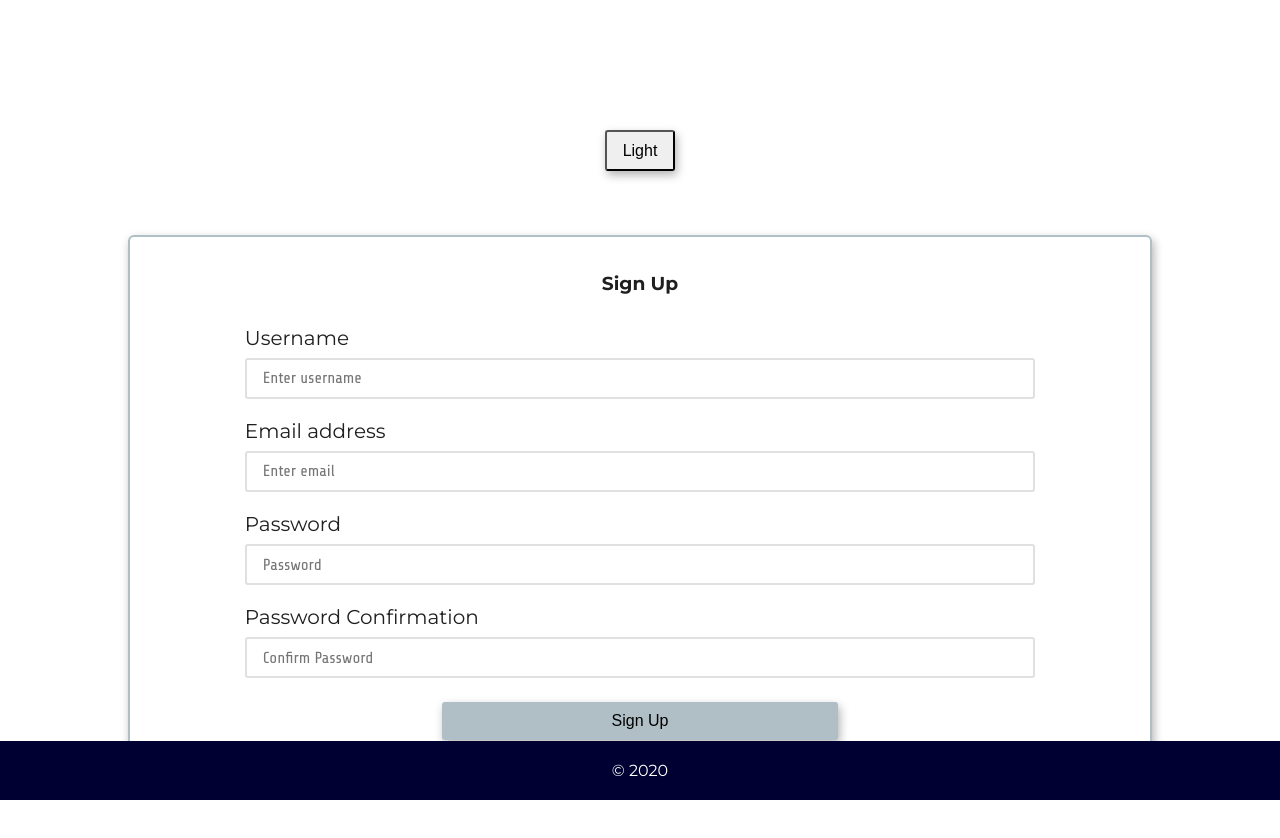
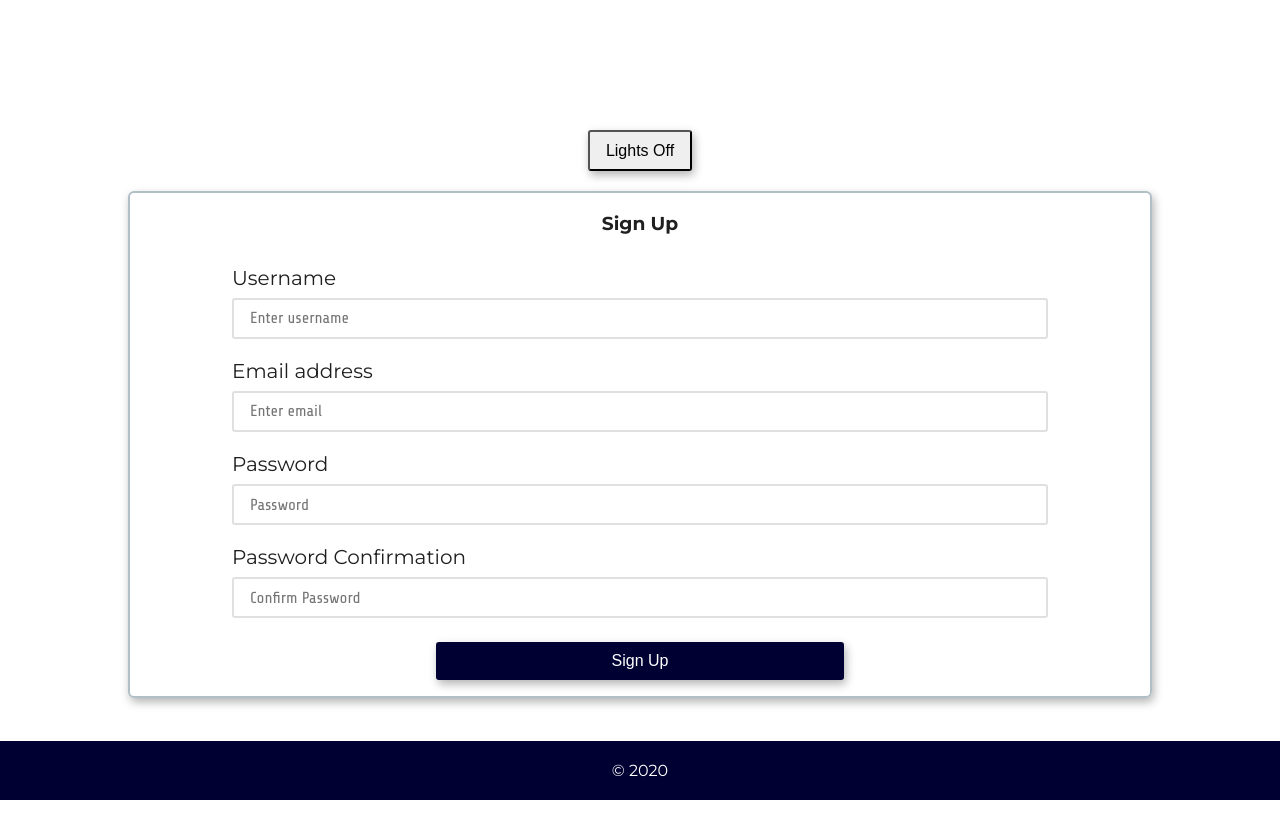
Before and after one commit to GabrielleEaston/hyTech, a React (Create React App) app in the folder client/: page /sign-up in a window 1280 px wide. Shown: the top 838 px of the page. Built offline with nearby package versions, Linux system fonts and the light colour scheme.

Commit message:
light switch working on every page

```diff
--- a/client/src/App.css
+++ b/client/src/App.css
@@ -11,6 +11,7 @@
   display: flex;
   flex-direction: column;
   align-items: center;
+
 }
 .lightMode {
   background-color: white;
--- a/client/src/App.jsx
+++ b/client/src/App.jsx
@@ -48,7 +48,7 @@ class App extends Component {
     if (this.state.mode) {
     return (
       <div className="darkMode">
-        <button onClick={this.toggleDarkMode} className="lightSwitch">Dark</button>
+        <button onClick={this.toggleDarkMode} className="lightSwitch">Lights On</button>
         <Switch>
           <Route exact path="/products" render={() => <Products user={user} />} />
           <Route exact path="/" render={() => <Products user={user} />} />
@@ -66,7 +66,7 @@ class App extends Component {
     } else {
       return (
         <div className="lightMode">
-        <button onClick={this.toggleDarkMode} className="lightSwitch">Light</button>
+        <button onClick={this.toggleDarkMode} className="lightSwitch">Lights Off</button>
         <Switch>
           <Route exact path="/products" render={() => <Products user={user} />} />
           <Route exact path="/" render={() => <Products user={user} />} />
--- a/client/src/components/Product.css
+++ b/client/src/components/Product.css
@@ -10,6 +10,10 @@
     padding: 20px;
     margin-bottom: 60px;
 } */
+
+div.product {
+  padding-bottom: 100px;
+}
 
 .product:hover {
     transform: scale(1.02);
--- a/client/src/components/ProductDetail.css
+++ b/client/src/components/ProductDetail.css
@@ -38,8 +38,11 @@
   margin-left: 180px;
 }
 
+div.detail {
+    padding-bottom: 200px;
+}
+.description {
 
-.description {
     padding: 10px;
     letter-spacing: .9px;
     margin-top: 50px;
@@ -77,6 +80,7 @@
     border: none;
     box-shadow: 2px 2px 10px 2px #CECECE;
     cursor: pointer;
+
 }
 
 .edit-link {
--- a/client/src/components/ProductEdit.css
+++ b/client/src/components/ProductEdit.css
@@ -40,6 +40,7 @@ border-radius: 5px;
     font-family: Arial, Helvetica, sans-serif;
     line-height: 1.6;
     width: 100%;
+    padding-bottom: 200px;
 }
 
 .input-name {
--- a/client/src/components/SignIn.css
+++ b/client/src/components/SignIn.css
@@ -56,11 +56,13 @@ button {
   margin-top: 3em;
 }
 .form-container {
+  margin-top: 20px;
   align-self: center;
-  padding: 1em;
+  /* padding: 1em; */
   width: 50%;
-  height: 80%;
-  margin: 4em auto;
+  height: 100%;
+  margin-bottom: 300px;
+  /* margin: 4em auto; */
   border: 2px solid #b0bec5;
   border-radius: 6px;
   box-shadow: 2px 4px 10px rgba(0, 0, 0, 0.3);
--- a/client/src/components/SignUp.css
+++ b/client/src/components/SignUp.css
@@ -62,14 +62,17 @@ button {
 }
 .form-container-sign-up {
   align-self: center;
-  padding: 1em;
+  /* padding: 1em; */
   width: 80%;
   height: 80%;
-  margin: 4em auto;
+  /* margin: 4em auto; */
+  margin-top: 20px;
+  margin-bottom: 200px;
   border: 2px solid #b0bec5;
   border-radius: 6px;
   box-shadow: 2px 4px 10px rgba(0, 0, 0, 0.3);
   transition: all 2s ease;
+
 }
 
 .form-container-sign-up .danger {
@@ -111,8 +114,9 @@ button {
 .form-container-sign-up form button {
   width: 50%;
   margin: 1em auto;
-  background: #b0bec5;
+  background: #000033;
   border: none;
+  color:white;
 }
 
 .form-container-sign-up form button:hover {
```
Also changed, not shown: 2 other files (tests, documents, lock files or other folders).
